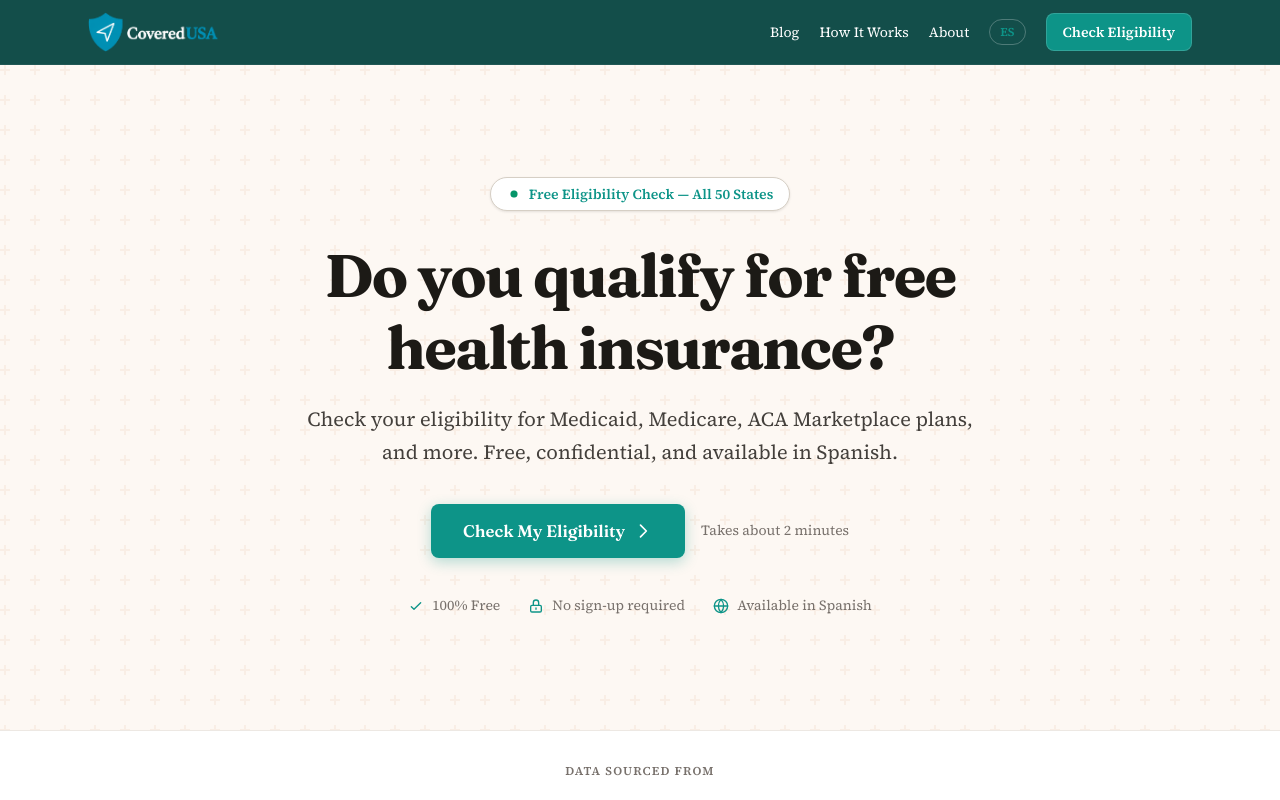
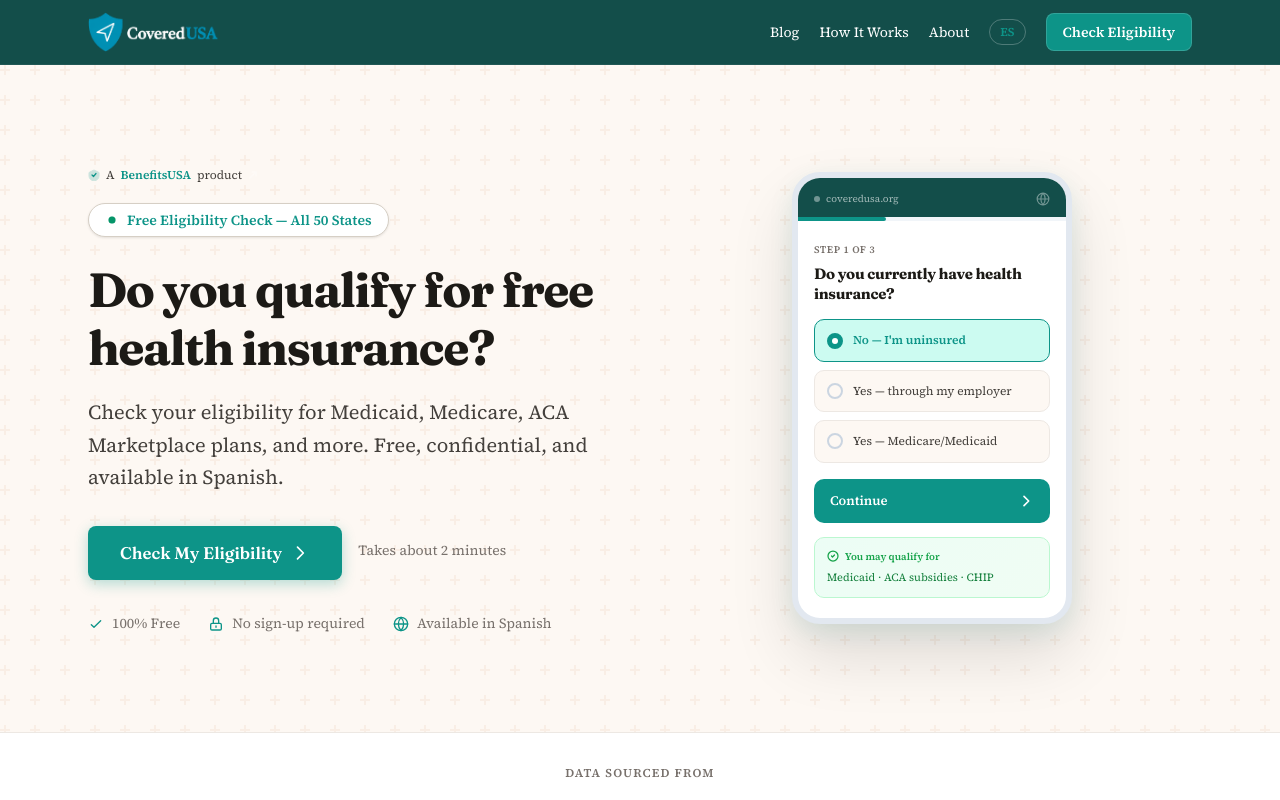
Before and after one commit to JPonskis/covered-usa, a Next.js app: page /en in a window 1280 px wide. Shown: the top 800 px of the page. Built offline with nearby package versions, Linux system fonts and the light colour scheme.

Commit message:
Hero: 2-col layout with phone mockup + BenefitsUSA attribution

```diff
--- a/src/app/[locale]/page.tsx
+++ b/src/app/[locale]/page.tsx
@@ -182,10 +182,35 @@
 
       {/* ── HERO ── */}
       <section className="warm-texture" style={{ position: 'relative', overflow: 'hidden' }}>
-        <div className="max-w-6xl mx-auto px-6 py-16 md:py-24 lg:py-28">
-          <div className="max-w-2xl mx-auto text-center">
+        <div className="max-w-6xl mx-auto px-6 py-14 md:py-20 lg:py-24">
+          <div className="grid lg:grid-cols-2 gap-12 lg:gap-16 items-center">
+
+            {/* Left: text */}
+            <div>
+              {/* BenefitsUSA attribution */}
+              <a
+                href="https://benefitsusa.org"
+                target="_blank"
+                rel="noopener noreferrer"
+                className="header-link inline-flex items-center gap-1.5 text-xs font-medium mb-5"
+                style={{ color: 'var(--text-muted)', textDecoration: 'none' }}
+              >
+                <svg width="12" height="12" viewBox="0 0 12 12" fill="none">
+                  <path d="M6 1L11 3.5V7c0 2.5-2 4.5-5 5C3 11.5 1 9.5 1 7V3.5L6 1z" fill="var(--primary)" opacity="0.2" stroke="var(--primary)" strokeWidth="1" />
+                  <path d="M4 6l1.5 1.5L8 4.5" stroke="var(--primary)" strokeWidth="1.2" strokeLinecap="round" strokeLinejoin="round" />
+                </svg>
+                <span style={{ color: 'var(--text-secondary)' }}>A</span>
+                <span style={{ color: 'var(--primary)', fontWeight: 600 }}>BenefitsUSA</span>
+                <span style={{ color: 'var(--text-secondary)' }}>product</span>
+                <svg width="10" height="10" viewBox="0 0 10 10" fill="none" style={{ opacity: 0.4 }}>
+                  <path d="M2 8L8 2M4 2h4v4" stroke="currentColor" strokeWidth="1.2" strokeLinecap="round" strokeLinejoin="round" />
+                </svg>
+              </a>
+
+              {/* Live badge */}
+              <div className="mb-6">
                 <div
-              className="inline-flex items-center gap-2 px-4 py-1.5 rounded-full mb-7 text-sm font-semibold"
+                  className="inline-flex items-center gap-2 px-4 py-1.5 rounded-full text-sm font-semibold"
                   style={{ background: 'white', color: 'var(--primary)', border: '1px solid var(--border)', boxShadow: 'var(--shadow-sm)' }}
                 >
                   <svg width="14" height="14" viewBox="0 0 14 14" fill="none">
@@ -197,22 +222,23 @@
                   </svg>
                   {th('badge')}
                 </div>
+              </div>
 
               <h1
-              className="text-4xl md:text-5xl lg:text-6xl font-bold mb-5 leading-tight"
+                className="text-4xl md:text-5xl lg:text-5xl font-bold mb-5 leading-tight"
                 style={{ color: 'var(--text-primary)', fontFamily: 'var(--font-display)', letterSpacing: '-0.03em' }}
               >
                 {t('headline')}
               </h1>
 
               <p
-              className="text-lg md:text-xl mb-9 leading-relaxed"
+                className="text-lg md:text-xl mb-8 leading-relaxed"
                 style={{ color: 'var(--text-secondary)', fontFamily: 'var(--font-body)' }}
               >
                 {th('subheadline')}
               </p>
 
-            <div className="flex flex-col sm:flex-row items-center justify-center gap-4 mb-9">
+              <div className="flex flex-col sm:flex-row items-start gap-4 mb-8">
                 <Link
                   href={`/${locale}/screener`}
                   className="btn-primary text-lg px-8 py-4 inline-flex items-center gap-2"
@@ -223,12 +249,12 @@
                     <path strokeLinecap="round" strokeLinejoin="round" strokeWidth={2} d="M9 5l7 7-7 7" />
                   </svg>
                 </Link>
-              <span style={{ color: 'var(--text-muted)', fontSize: '0.875rem', fontFamily: 'var(--font-body)' }}>
+                <span className="flex items-center" style={{ color: 'var(--text-muted)', fontSize: '0.875rem', fontFamily: 'var(--font-body)', paddingTop: '0.85rem' }}>
                   {th('takesMinutes')}
                 </span>
               </div>
 
-            <div className="flex flex-wrap justify-center gap-x-7 gap-y-3">
+              <div className="flex flex-wrap gap-x-7 gap-y-3">
                 {[
                   { text: t('trust1'), icon: (
                     <svg className="w-4 h-4" fill="none" viewBox="0 0 24 24" stroke="currentColor">
@@ -257,6 +283,125 @@
                   </span>
                 ))}
               </div>
+            </div>
+
+            {/* Right: phone mockup */}
+            <div className="hidden lg:flex justify-center items-center">
+              <div style={{
+                width: '280px',
+                background: 'white',
+                borderRadius: '28px',
+                boxShadow: '0 32px 64px rgba(0,0,0,0.12), 0 8px 24px rgba(13,148,136,0.1)',
+                border: '6px solid #e2e8f0',
+                overflow: 'hidden',
+                position: 'relative',
+              }}>
+                {/* Phone top bar */}
+                <div style={{ background: 'var(--primary-deeper)', padding: '12px 16px 10px', display: 'flex', alignItems: 'center', justifyContent: 'space-between' }}>
+                  <div style={{ display: 'flex', alignItems: 'center', gap: '6px' }}>
+                    <div style={{ width: '6px', height: '6px', borderRadius: '50%', background: 'rgba(255,255,255,0.4)' }} />
+                    <span style={{ color: 'rgba(255,255,255,0.6)', fontSize: '10px', fontFamily: 'var(--font-body)' }}>coveredusa.org</span>
+                  </div>
+                  <svg width="14" height="14" viewBox="0 0 24 24" fill="none" stroke="rgba(255,255,255,0.4)" strokeWidth="2">
+                    <path d="M12 2a10 10 0 100 20A10 10 0 0012 2zM2 12h20M12 2a15.3 15.3 0 010 20M12 2a15.3 15.3 0 000 20" />
+                  </svg>
+                </div>
+
+                {/* Progress bar */}
+                <div style={{ background: '#f1f5f9', height: '4px' }}>
+                  <div style={{ background: 'var(--primary)', height: '4px', width: '33%', borderRadius: '0 2px 2px 0' }} />
+                </div>
+
+                {/* Card content */}
+                <div style={{ padding: '20px 16px' }}>
+                  <p style={{ fontSize: '10px', color: 'var(--text-muted)', fontFamily: 'var(--font-body)', marginBottom: '6px', fontWeight: 600, textTransform: 'uppercase', letterSpacing: '0.05em' }}>
+                    Step 1 of 3
+                  </p>
+                  <h3 style={{ fontSize: '15px', fontWeight: 700, color: 'var(--text-primary)', fontFamily: 'var(--font-display)', marginBottom: '16px', lineHeight: 1.3 }}>
+                    Do you currently have health insurance?
+                  </h3>
+
+                  {/* Options */}
+                  {[
+                    { label: 'No — I\'m uninsured', selected: true },
+                    { label: 'Yes — through my employer', selected: false },
+                    { label: 'Yes — Medicare/Medicaid', selected: false },
+                  ].map((opt) => (
+                    <div key={opt.label} style={{
+                      display: 'flex',
+                      alignItems: 'center',
+                      gap: '10px',
+                      padding: '10px 12px',
+                      marginBottom: '8px',
+                      borderRadius: '10px',
+                      border: `1.5px solid ${opt.selected ? 'var(--primary)' : 'var(--border-light)'}`,
+                      background: opt.selected ? 'var(--primary-lightest)' : 'var(--cream)',
+                      cursor: 'pointer',
+                    }}>
+                      <div style={{
+                        width: '16px',
+                        height: '16px',
+                        borderRadius: '50%',
+                        border: `2px solid ${opt.selected ? 'var(--primary)' : '#cbd5e1'}`,
+                        background: opt.selected ? 'var(--primary)' : 'transparent',
+                        flexShrink: 0,
+                        display: 'flex',
+                        alignItems: 'center',
+                        justifyContent: 'center',
+                      }}>
+                        {opt.selected && (
+                          <div style={{ width: '6px', height: '6px', borderRadius: '50%', background: 'white' }} />
+                        )}
+                      </div>
+                      <span style={{ fontSize: '12px', color: opt.selected ? 'var(--primary)' : 'var(--text-secondary)', fontFamily: 'var(--font-body)', fontWeight: opt.selected ? 600 : 400 }}>
+                        {opt.label}
+                      </span>
+                    </div>
+                  ))}
+
+                  {/* Continue button */}
+                  <div style={{
+                    marginTop: '16px',
+                    background: 'var(--primary)',
+                    color: 'white',
+                    borderRadius: '10px',
+                    padding: '11px 16px',
+                    display: 'flex',
+                    alignItems: 'center',
+                    justifyContent: 'space-between',
+                    fontFamily: 'var(--font-body)',
+                    fontWeight: 600,
+                    fontSize: '13px',
+                  }}>
+                    <span>Continue</span>
+                    <svg width="16" height="16" viewBox="0 0 24 24" fill="none" stroke="currentColor" strokeWidth="2.5">
+                      <path d="M9 5l7 7-7 7" strokeLinecap="round" strokeLinejoin="round" />
+                    </svg>
+                  </div>
+
+                  {/* Bottom result preview */}
+                  <div style={{
+                    marginTop: '14px',
+                    padding: '10px 12px',
+                    background: 'linear-gradient(135deg, #ecfdf5 0%, #f0fdf4 100%)',
+                    borderRadius: '10px',
+                    border: '1px solid #bbf7d0',
+                  }}>
+                    <div style={{ display: 'flex', alignItems: 'center', gap: '6px', marginBottom: '4px' }}>
+                      <svg width="12" height="12" viewBox="0 0 24 24" fill="none" stroke="#16a34a" strokeWidth="2.5">
+                        <path d="M9 12l2 2 4-4" strokeLinecap="round" strokeLinejoin="round" />
+                        <circle cx="12" cy="12" r="10" />
+                      </svg>
+                      <span style={{ fontSize: '10px', fontWeight: 700, color: '#16a34a', fontFamily: 'var(--font-body)' }}>You may qualify for</span>
+                    </div>
+                    <p style={{ fontSize: '11px', color: '#15803d', fontFamily: 'var(--font-body)', margin: 0, fontWeight: 500 }}>
+                      Medicaid · ACA subsidies · CHIP
+                    </p>
+                  </div>
+                </div>
+              </div>
+            </div>
+
           </div>
         </div>
       </section>
```
Lines whose indentation alone changed are shown as unchanged.
